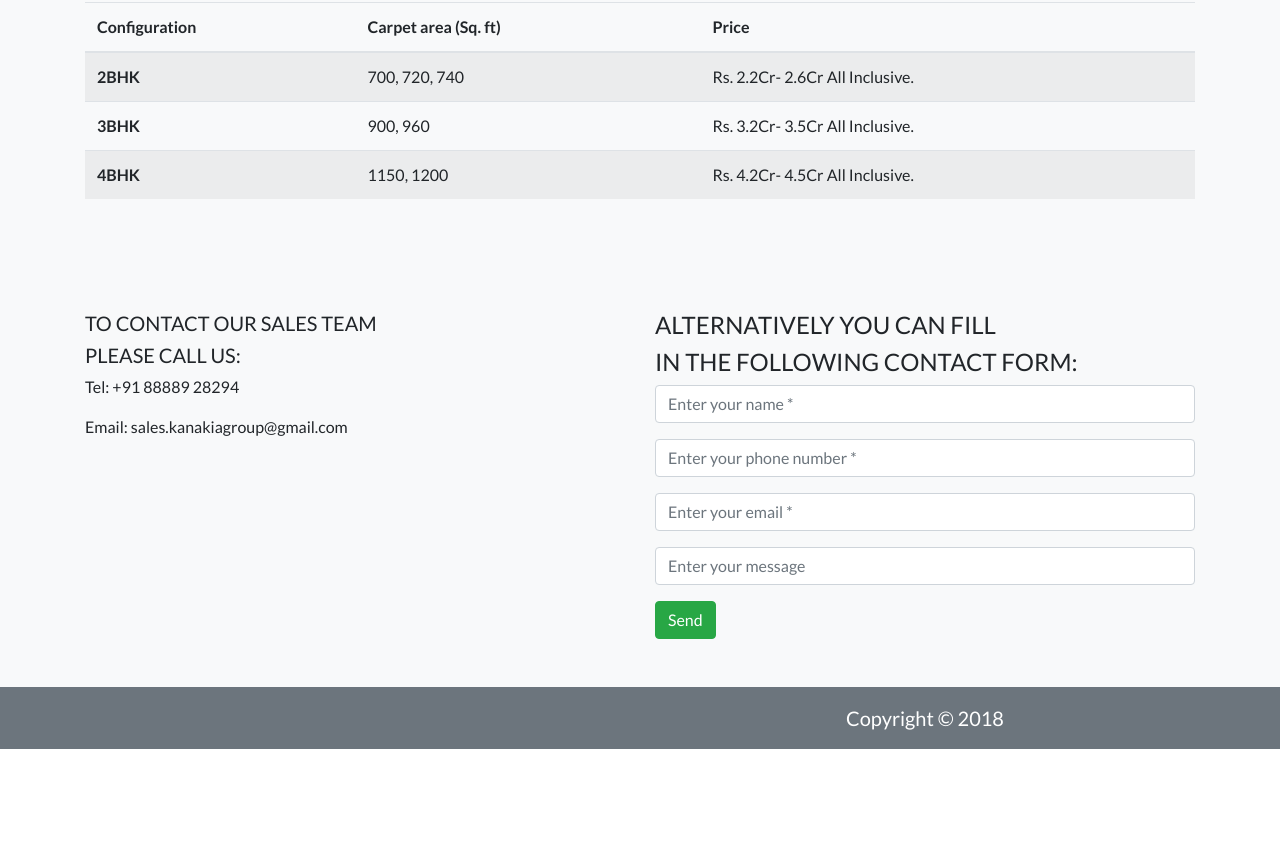
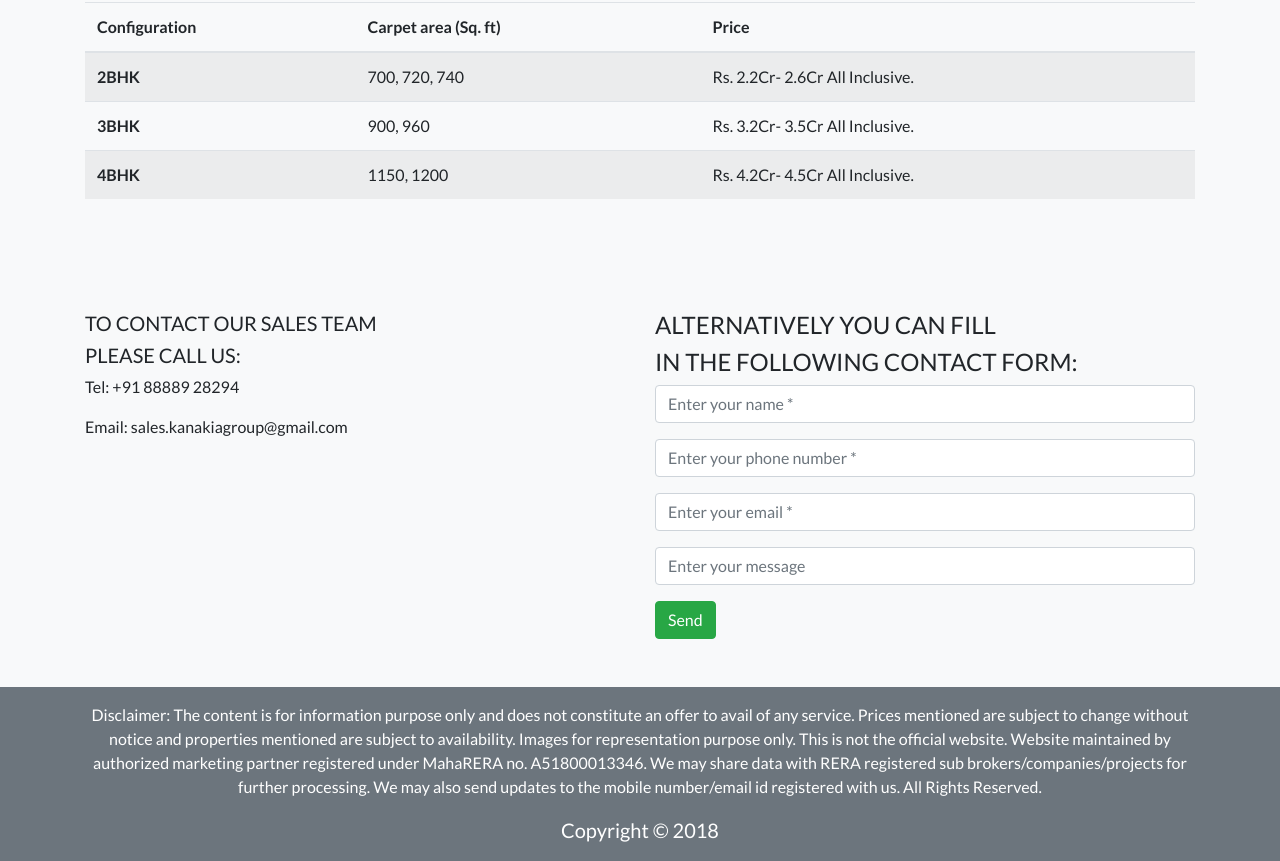
Before and after one commit to mohsinbhaai/kanakia-group, a plain HTML site: page index.html in a window 1280 px wide. Shown: the part 2088-2949 px from the top of the page. Before the commit the page ends 2837 px from the top, so only its background shows below. Drawn offline with Linux system fonts and the light colour scheme.

Commit message:
Initial  commit

```diff
--- a/index.html
+++ b/index.html
@@ -315,7 +315,8 @@
 <footer id="main-footer" class="py-3 bg-secondary text-white">
     <div class="container">
         <div class="row text-center">
-            <div class="col-md-6 ml-auto">
+            <div class="col-md-12">
+                <p>Disclaimer: The content is for information purpose only and does not constitute an offer to avail of any service. Prices mentioned are subject to change without notice and properties mentioned are subject to availability. Images for representation purpose only. This is not the official website. Website maintained by authorized marketing partner registered under MahaRERA no. A51800013346. We may share data with RERA registered sub brokers/companies/projects for further processing. We may also send updates to the mobile number/email id registered with us. All Rights Reserved.</p>
                 <div class="lead">Copyright &copy; 2018</div>
             </div>
         </div>
```
